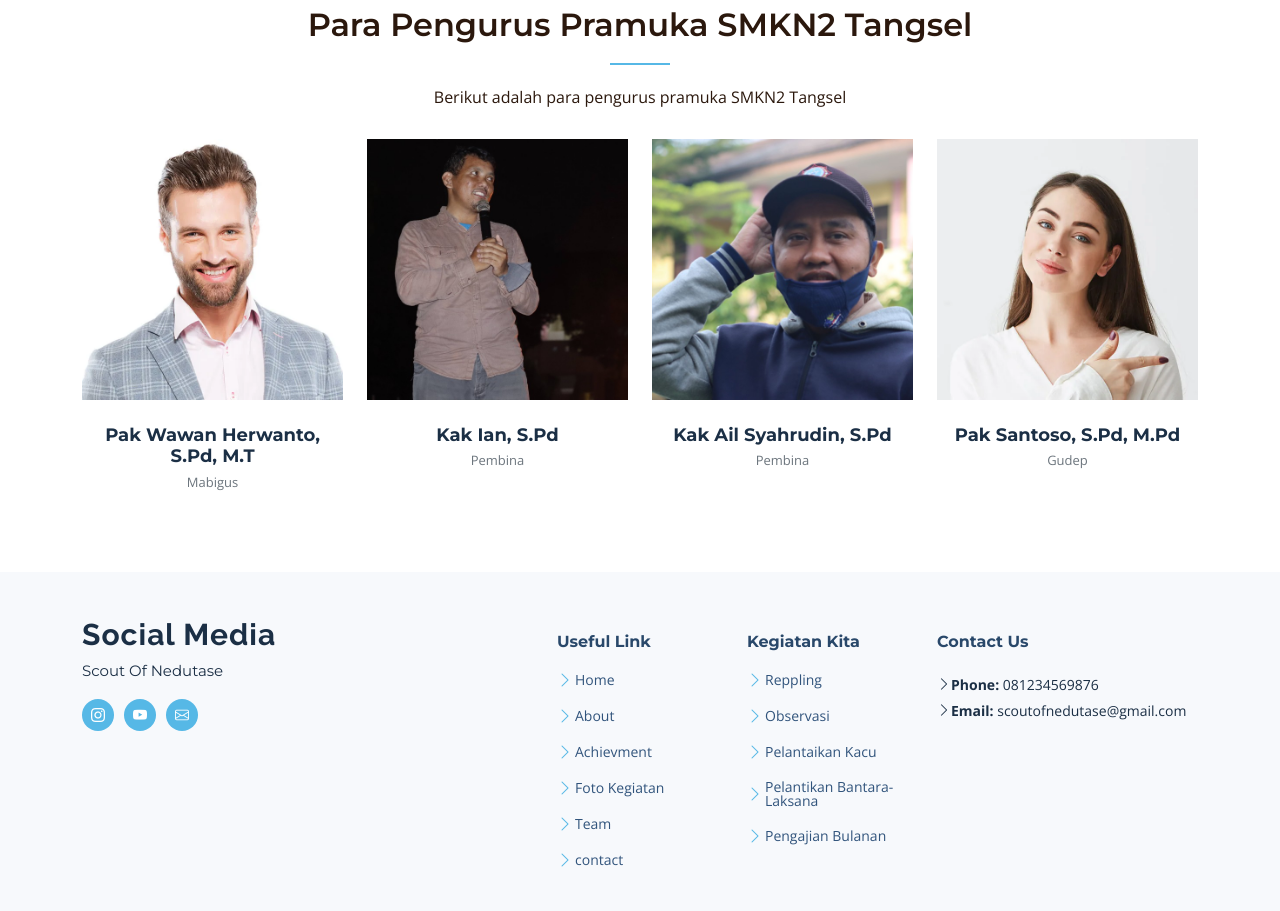
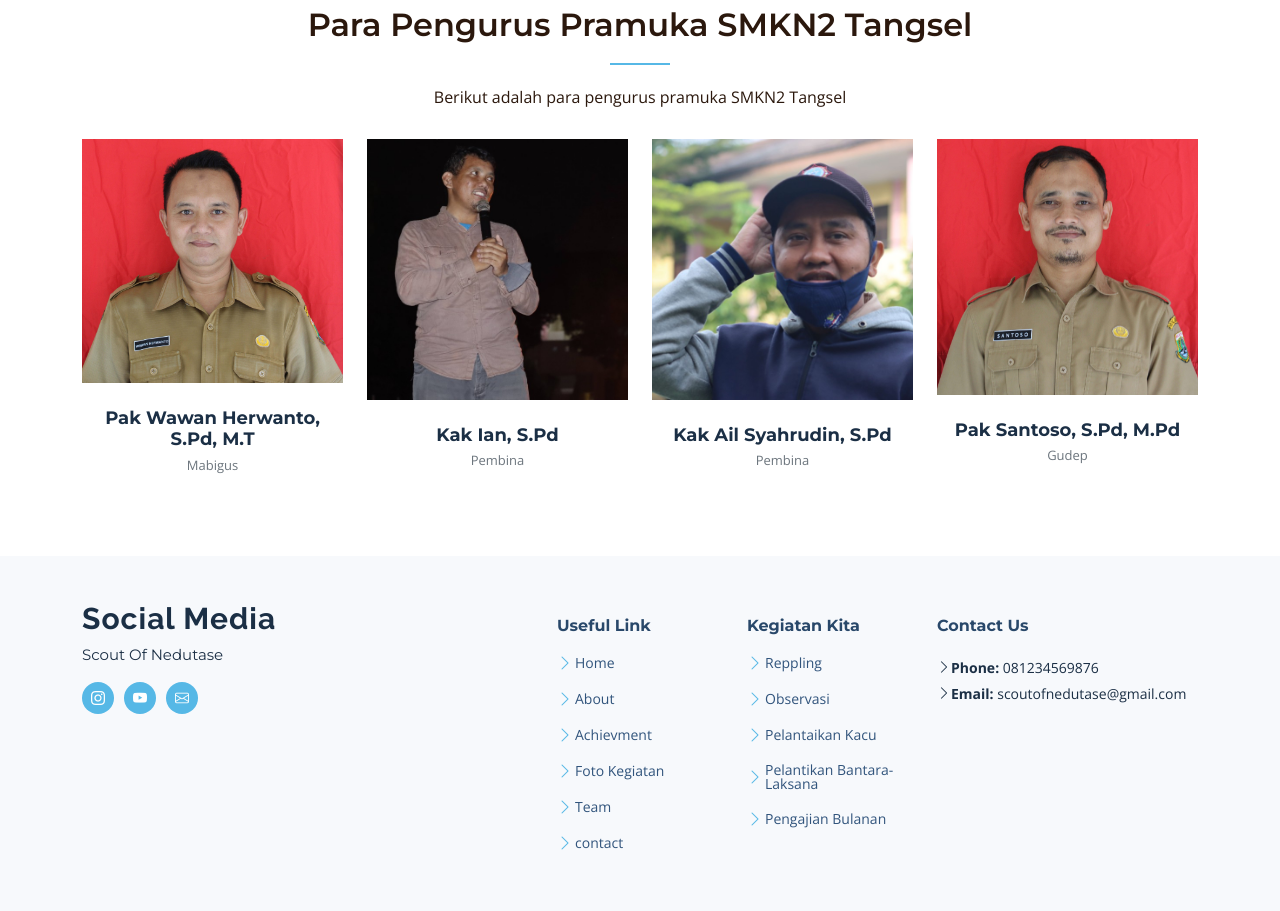
Before and after one commit to Alvzan/Scout.github.io, a plain HTML site: page about.html in a window 1280 px wide. Shown: the part 1900-2811 px from the top of the page. Drawn offline with nearby package versions, Linux system fonts and the light colour scheme.

Commit message:
Commit team

```diff
--- a/about.html
+++ b/about.html
@@ -190,7 +190,7 @@
           <div class="col-lg-3 col-md-6" data-aos="fade-up" data-aos-delay="100">
             <div class="team-member">
               <div class="member-img">
-                <img src="assets/img/team/team-1.webp" class="img-fluid" alt="">
+                <img src="assets/img/team/Wawan.jpg" class="img-fluid" alt="">
                 <div class="social">
                   <a href=""><i class="bi bi-twitter"></i></a>
                   <a href=""><i class="bi bi-facebook"></i></a>
@@ -248,7 +248,7 @@
           <div class="col-lg-3 col-md-6" data-aos="fade-up" data-aos-delay="400">
             <div class="team-member">
               <div class="member-img">
-                <img src="assets/img/team/team-4.webp" class="img-fluid" alt="">
+                <img src="assets/img/team/Santoso.jpg" class="img-fluid" alt="">
                 <div class="social">
                   <a href=""><i class="bi bi-twitter"></i></a>
                   <a href=""><i class="bi bi-facebook"></i></a>
```
Also changed, not shown: assets/img/team/Santoso.jpg (added), assets/img/team/Wawan.jpg (added).
